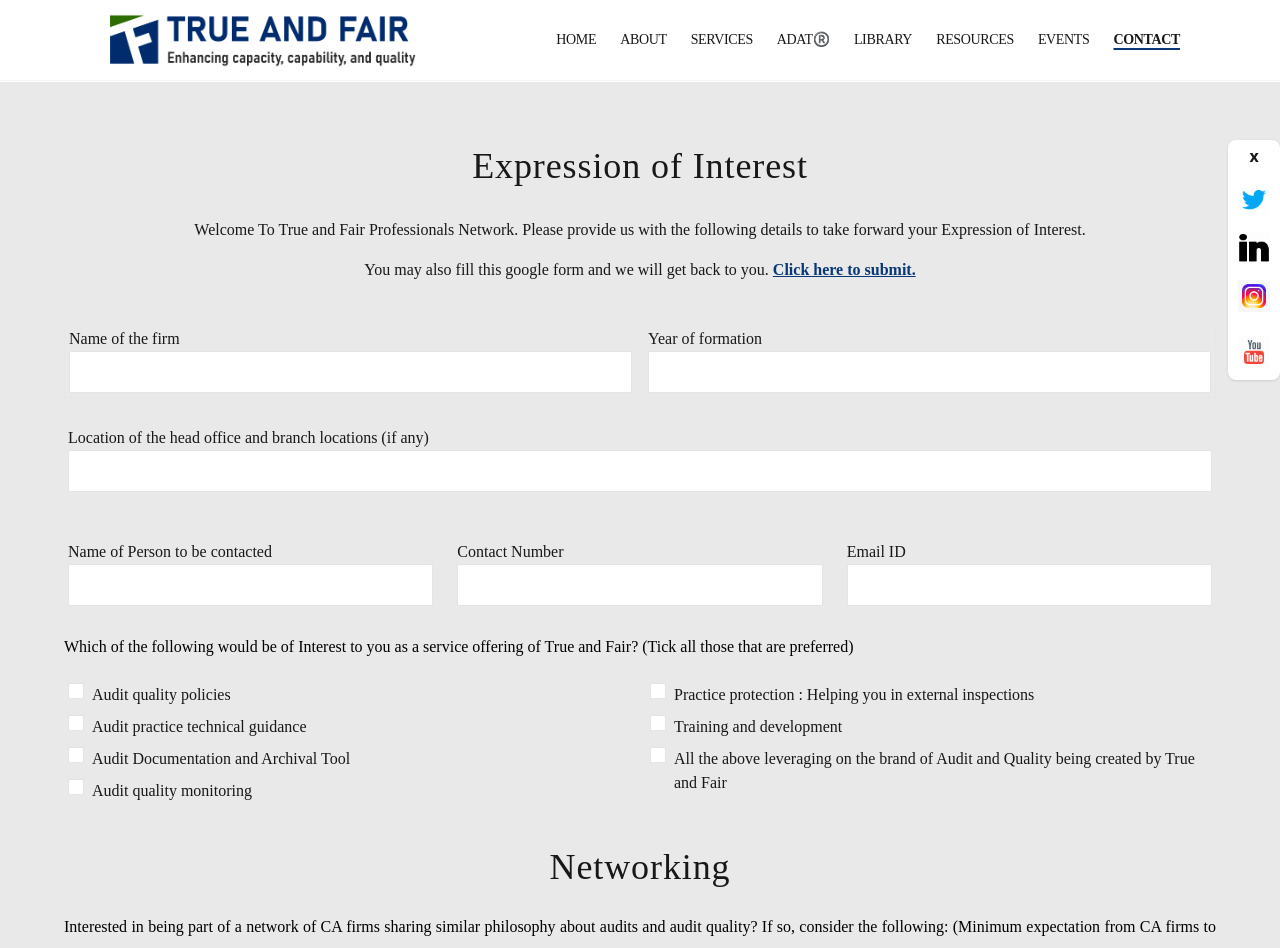
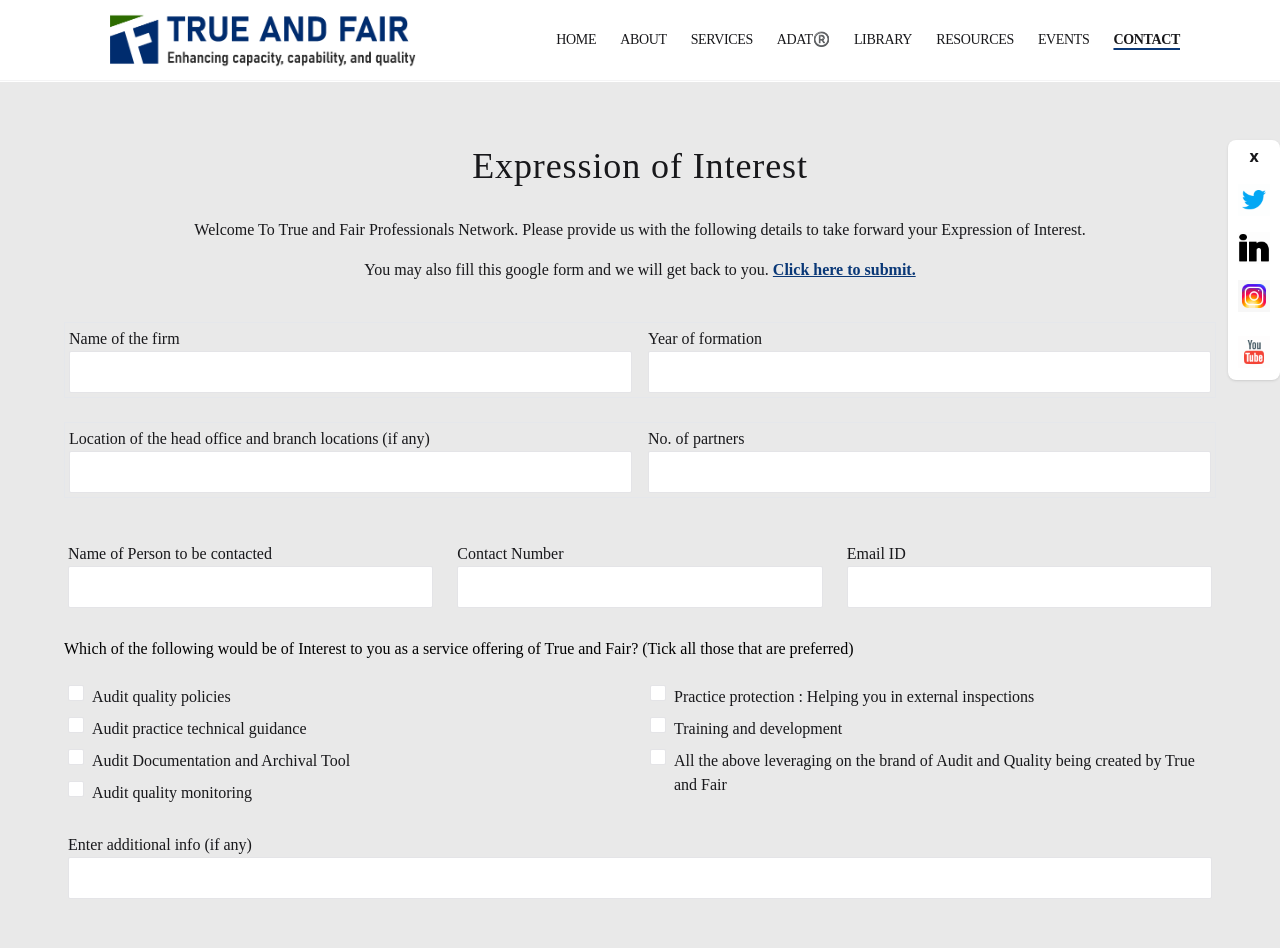
Before and after one commit to TRUENFAIR/trueandfair, a Next.js app: page /contact in a window 1280 px wide. Shown: the top 948 px of the page. Built offline with nearby package versions, Linux system fonts and the light colour scheme.

Commit message:
new chnages

```diff
--- a/pages/about.js
+++ b/pages/about.js
@@ -102,7 +102,7 @@ export default function About() {
         {
           name: "Krishna R P",
           image: "/team/krishna.jpg",
-          linkd:"",
+          linkd:"https://www.linkedin.com/in/krishna-r-p-0abab6205/",
           role: "",
           description: "",
         },
--- a/pages/contact.js
+++ b/pages/contact.js
@@ -60,13 +60,19 @@ export default function Contact() {
     watch("NameofPersontobecontacted") &&
     watch("ContactNumber") &&
     watch("EmailID") &&
-    x && yesno
+    watch("NumberofPartners") &&
+    watch("addinfo") &&
+    x &&
+    yesno;
 
   const submit = handleSubmit(async (data) => {
     const {
       name,
       YearofFormation,
       location,
+      NumberofPartners,
+      addinfo,
+
       NameofPersontobecontacted,
       ContactNumber,
       EmailID,
@@ -92,6 +98,9 @@ export default function Contact() {
             name,
             YearofFormation,
             location,
+            NumberofPartners,
+            addinfo,
+
             NameofPersontobecontacted,
             ContactNumber,
             EmailID,
@@ -113,6 +122,8 @@ export default function Contact() {
           name,
           YearofFormation: "",
           location: "",
+          NumberofPartners: "",
+          addinfo: "",
           NameofPersontobecontacted: "",
           ContactNumber: "",
           EmailID: "",
@@ -157,7 +168,10 @@ export default function Contact() {
     <>
       <Head>
         <title>True & Fair | Contact Us</title>
-        <meta name="description" content="True And Fair Professionals Network - Get in touch with us"/>
+        <meta
+          name="description"
+          content="True And Fair Professionals Network - Get in touch with us"
+        />
       </Head>
       <section className="pt-12 pb-12 text-zinc-900 bg-lightgray">
         <div className="md:container p-4 mx-auto">
@@ -200,7 +214,9 @@ export default function Contact() {
                 </h2>
 
                 <div className=" text-center  mb-10 font-bah">
-                You may also fill this google form and we will get back to you.  <a
+                  You may also fill this google form and we will get back to
+                  you.{" "}
+                  <a
                     className=" active:text-red  font-bah font-bold underline hover:text-orange decoration-blue text-blue"
                     href="https://forms.gle/SKyXWMNChKS6wHWd6"
                     target="_blank"
@@ -242,7 +258,7 @@ export default function Contact() {
                         />
                       </div>
                     </div>
-
+                    <div className="border grid grid-cols-2 gap-2">
                       <InputController
                         control={control}
                         name="location"
@@ -256,6 +272,21 @@ export default function Contact() {
                         }}
                       />
 
+                      <div className="">
+                        <InputController
+                          control={control}
+                          name="NumberofPartners"
+                          type="number"
+                          label="No. of partners"
+                          rules={{
+                            required: {
+                              value: true,
+                              message: "This field is required",
+                            },
+                          }}
+                        />
+                      </div>
+                    </div>
                     <div className="">
                       <div className="grid grid-cols-1 md:grid-cols-3 gap-4 mt-4">
                         <InputController
@@ -401,6 +432,20 @@ export default function Contact() {
                       </div>
                     </div>
                   </div>
+                  <div className="grid mt-5 w-full grid-cols-1">
+                    <InputController
+                      control={control}
+                      name="addinfo"
+                      type="text"
+                      label="Enter additional info (if any)"
+                      rules={{
+                        required: {
+                          value: true,
+                          message: "This field is required",
+                        },
+                      }}
+                    />
+                  </div>
                   <h2 className=" mt-10   text-4xl text-center font-bah tracking-wide  text-green-900">
                     Networking
                   </h2>
```
Lines whose indentation alone changed are shown as unchanged.
